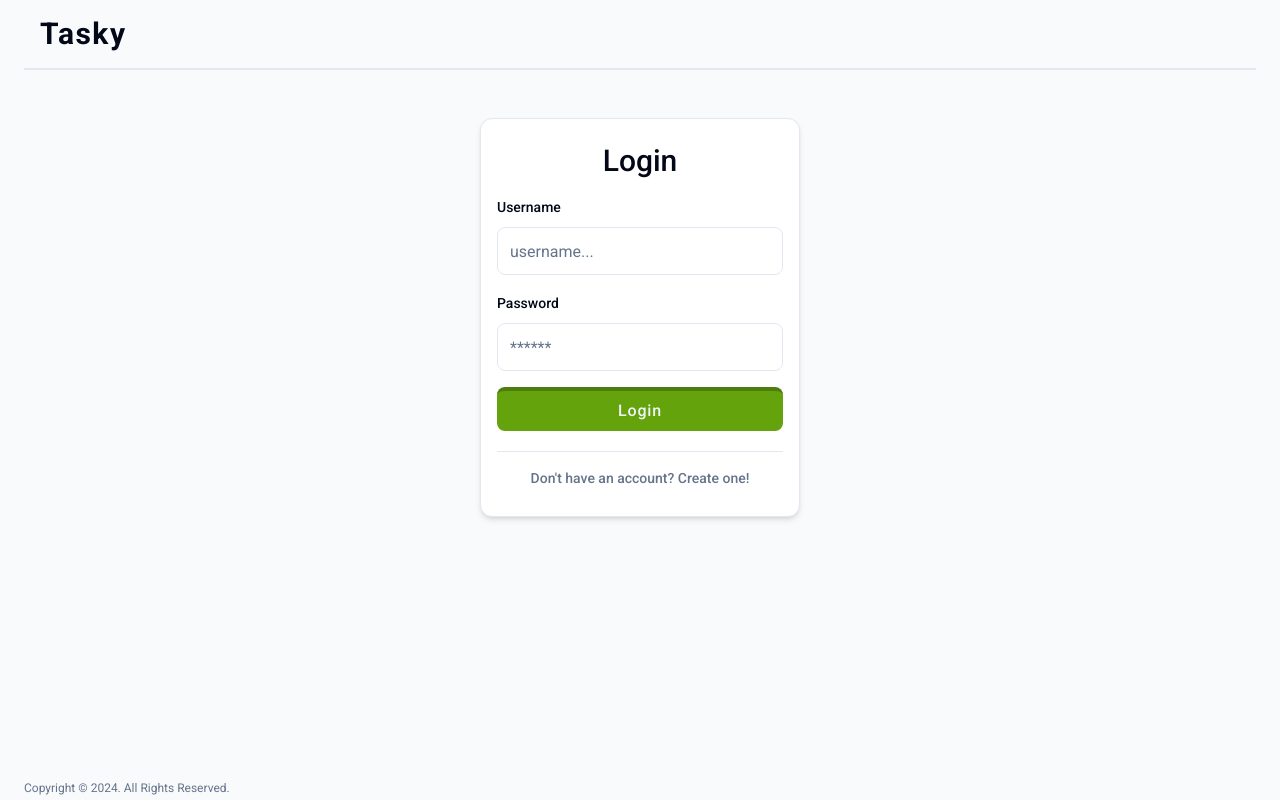
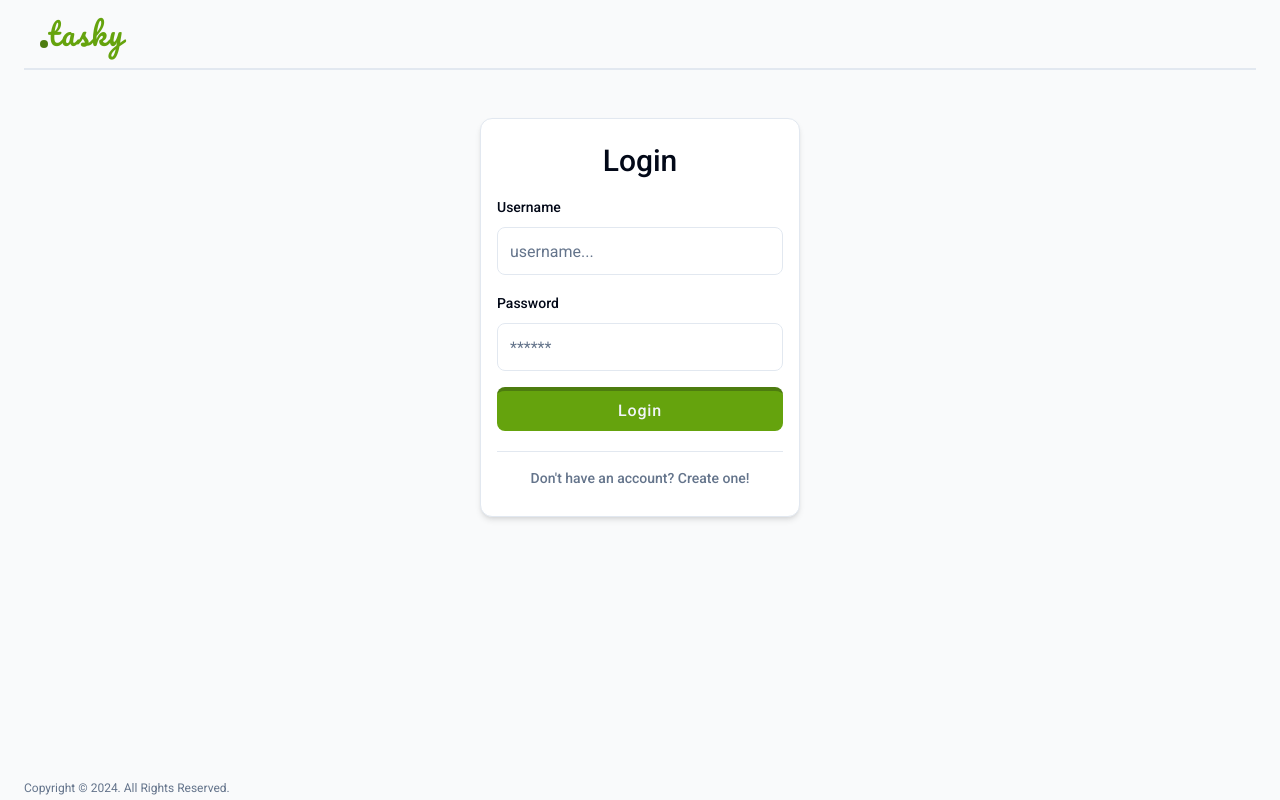
Before and after one commit to youness-43756/tasky, a Next.js app: page / in a window 1280 px wide. Built offline with nearby package versions, Linux system fonts and the light colour scheme; a web font is replaced by a local one.

Commit message:
styling logo

```diff
--- a/components/font/font.ts
+++ b/components/font/font.ts
@@ -1,4 +1,4 @@
-import { Roboto, Sansita } from "next/font/google";
+import { Roboto, Sansita, Pacifico } from "next/font/google";
 
 export const roboto = Roboto({
   subsets: ["latin"],
@@ -9,3 +9,8 @@ export const sansita = Sansita({
   subsets: ["latin"],
   weight: ["400", "700", "800", "900"],
 });
+
+export const pacifico = Pacifico({
+  subsets: ["latin-ext"],
+  weight: ["400"],
+});
--- a/components/logo/logo.tsx
+++ b/components/logo/logo.tsx
@@ -1,7 +1,8 @@
 import Link from "next/link";
+import { pacifico } from "../font/font";
 
 export default function Logo() {
     return (
-        <Link href={"/"} className="text-3xl font-semibold tracking-wider flex-1">Tasky</Link>
+        <Link href={"/"} className={`${pacifico.className} text-3xl text-lime-600 font-semibold  tracking-wider flex-1 flex items-end`}><div className="bg-lime-700 w-2 h-2 rounded-full mb-1"></div>tasky</Link>
     )
 }
```
